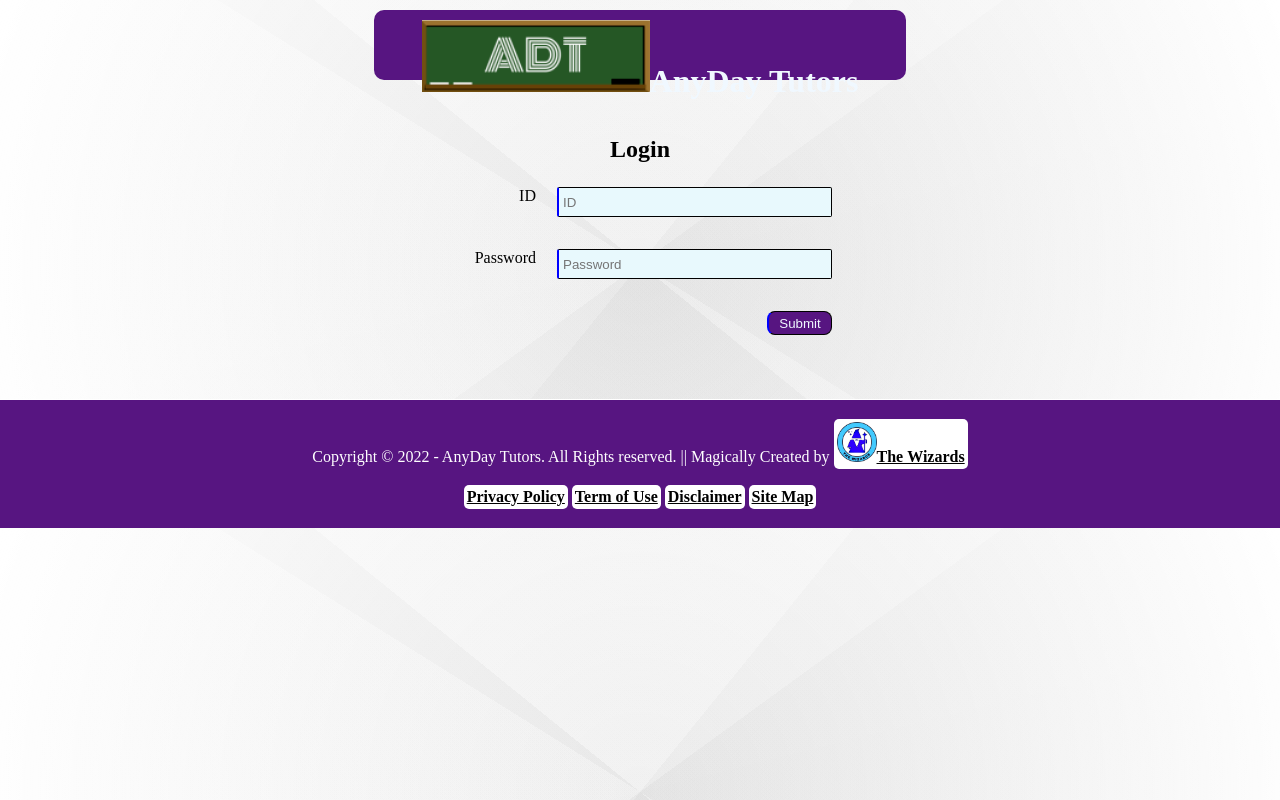
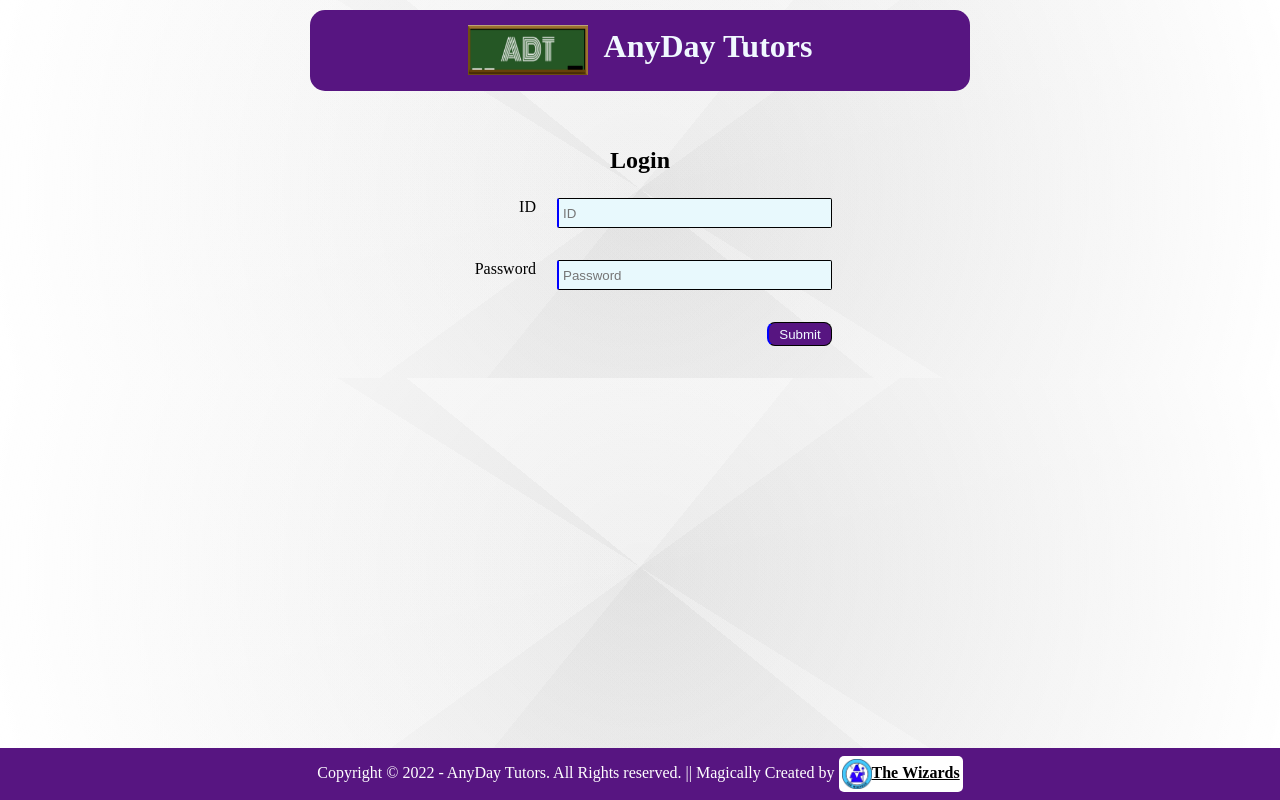
Before and after one commit to Mihir-1407/Client-4, a PHP site: page /Industry_Project_1/index.php in a window 1280 px wide. Run offline with PHP 8.4, Linux system fonts and the light colour scheme.

Commit message:
Minor style changes

```diff
--- a/admin/header.php
+++ b/admin/header.php
@@ -38,7 +38,7 @@
                 $sqlA -> execute();
                 $result = $sqlA -> get_result() -> fetch_all(MYSQLI_ASSOC);
                 if(count($result) > 0){
-                echo "Hello " . $result[0]['admin_name'] . "<br>";
+                echo "Hello " . $result[0]['admin_name'] . " !<br>";
                 $sqlA -> close();
                 }
                 ?>
--- a/css/styles.css
+++ b/css/styles.css
@@ -9,15 +9,15 @@ body {
 }
 
 div.header {
-    height: 50px;
+    height: 60px;
     margin: auto;
     margin-top: 10px;
-    width: 40%;
-    padding: 10px;
+    width: 50%;
+    padding: 15px 10px 6px 10px;
     text-align: center;
     background-color: #571581;
     color: aliceblue;
-    border-radius: 10px;
+    border-radius: 15px;
 }
 
 div.form {
@@ -89,7 +89,12 @@ div.navigation a:hover {
     color: #DBDFFD;
 }
 
-
+.header img {
+    width: 120px;
+    height: 50px;
+    vertical-align: middle;
+    margin-right: 1rem;
+}
 
 
 .login .form h1 {
@@ -108,6 +113,10 @@ div.navigation a:hover {
     justify-items: center;
     justify-content: space-evenly;
     align-items: flex-start;
+}
+
+.company h1:hover {
+    color: yellow;
 }
 
 .company img {
@@ -194,14 +203,12 @@ footer {
     width: 100%;
     margin-top: 2rem;
     background-color: #571581;
-    padding: 1.2rem 0;
+    padding: 0.5rem 0;
     text-align: center;
-    border-top: 1px solid white;
 }
 
 footer p {
     color: white;
-    margin-bottom: 1rem;
 }
 
 footer a {
@@ -216,12 +223,17 @@ footer a {
 
 footer p a:hover {
     color: #42caff;
-    font-weight: 900;
+    font-weight: 800;
 }
 
 .logo-bottom {
-    height: 40px;
-    width: 40px;
+    height: 30px;
+    width: 30px;
+    vertical-align: middle;
+}
+
+.login+footer {
+    position: fixed;
 }
 
 
--- a/footer.php
+++ b/footer.php
@@ -1,15 +1,10 @@
-<footer class="">
+<footer>
 <p>Copyright &copy; 2022 - AnyDay Tutors. All Rights reserved. || Magically Created by
       <a href=" https://www.thewizards.me" target="_blank">
         <img class="logo-bottom" src="./wiz.png">The&nbsp;Wizards
       </a>
 </p>
-    <div>
-      <a href="./privacypolicy.html">Privacy Policy</a>
-      <a href="./termsofuse.html"> Term of Use</a>
-      <a href="./disclaimer.html">Disclaimer</a>
-      <a href="./sitemap.xml">Site Map</a>
-    </div>
+
 </footer>
 </body>
 </html>
--- a/index.php
+++ b/index.php
@@ -58,7 +58,7 @@ include 'header.php';
 ?>
 <div class="login">
     <div class="header">
-        <h1><?php echo $company_logo?><?php echo $company_name?><br>
+        <h1><?php echo $company_logo?><?php echo $company_name?>
         </h1>
     </div>
 
```
